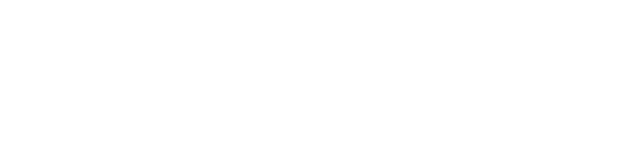
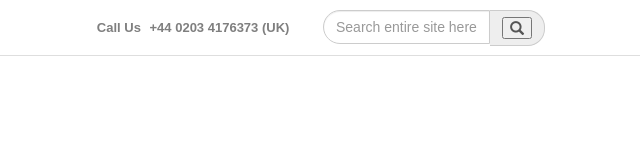
Before and after one commit to serhatsait/GuletHolidays, a website: page index.html in a window 1280 px wide. Shown: the whole page, without its empty margins (565-1205 px from the left). Drawn offline with Linux system fonts and the light colour scheme.

Commit message:
headerup added

```diff
--- a/assets/css/main.css
+++ b/assets/css/main.css
@@ -0,0 +1,98 @@
+body, html{
+    font-family: Myriad Pro, sans-serif;
+    font-size: 13px;
+}
+abbr{
+    text-decoration: none;
+}
+.headerup{
+    height: 56px;
+    border-bottom: 1px solid #dedede;
+}
+
+.container{
+    width: 970px;
+}
+
+.head-up{
+    text-align: right;
+}
+
+.call-us{
+    font-family: Gotham Book, sans-serif;
+    font-weight: bold;
+    color: #7f7f7f;
+    line-height: 56px;
+    display: inline-block;
+    vertical-align: top;
+    margin-right: 30px;
+}
+.call-us>a{
+    color: #7f7f7f;
+    margin-left: 5px;
+}
+
+.search{
+    width: 222px;
+    color: #7f7f7f;
+    margin-top: 10px;
+    display: inline-block;
+}
+
+.stylish-input-group .input-group-addon {
+    background: white !important;
+}
+
+.stylish-input-group .form-control {
+    border-right: 0;
+    box-shadow: 0 0 0;
+    border-color: #ccc;
+}
+
+.stylish-input-group button {
+    border: 0;
+    background: transparent;
+}
+
+abbr[data-original-title], abbr[title] {
+    border: none !important;
+}
+
+abbr[title], abbr[data-original-title] {
+    border: none !important;
+}
+
+.form-control {
+    border-radius: 17px !important;
+    border-bottom-right-radius: 0 !important;
+    border-top-right-radius: 0 !important;
+}
+
+.input-group-addon {
+    border-radius: 17px !important;
+    border-bottom-left-radius: 0 !important;
+    border-top-left-radius: 0 !important;
+}
+
+.form-control:focus {
+    box-shadow: none !important;
+    border-color: #ccc !important;
+}
+
+
+.navbar-default .navbar-nav > li > a {
+    color: $nav-font-color;
+    font-weight: 600;
+    font-size: smaller;
+    padding: 28px 15px;
+}
+
+.navbar {
+    background: #fff;
+    border:none;
+    margin:0;
+a.navbar-brand{
+    display: block;
+    padding: 8px 0;
+}
+}
--- a/index.html
+++ b/index.html
@@ -3,17 +3,35 @@
 <head>
     <meta charset="UTF-8">
     <title>GULET HOLİDAYS</title>
-    <meta name="viewport" content="width=device-width, user-scalable=no, initial-scale=1.0, maximum-scale=1.0, minimum-scale=1.0">
+    <meta name="viewport"
+          content="width=device-width, user-scalable=no, initial-scale=1.0, maximum-scale=1.0, minimum-scale=1.0">
     <link rel="stylesheet" href="assets/lib/bootstrap/dist/css/bootstrap.css">
     <link rel="stylesheet" href="assets/css/main.css">
 
-
-
 </head>
 <body>
-
-
-
+<header>
+    <div class="headerup">
+        <div class="container">
+            <div class="head-up">
+                <div class="call-us">
+                    <abbr title="Tel">Call Us</abbr>
+                    <a href="tel:+4402034176373">+44 0203 4176373 (UK)</a>
+                </div>
+                <div class="search">
+                    <div class="input-group stylish-input-grup">
+                        <input type="text" class="form-control" placeholder="Search entire site here">
+                        <span class="input-group-addon">
+                            <button type="submit">
+                                <span class="glyphicon glyphicon-search"></span>
+                            </button>
+                        </span>
+                    </div>
+                </div>
+            </div>
+        </div>
+    </div>
+</header>
 
 
 <script src="assets/lib/jquery/dist/jquery.js"></script>
```
